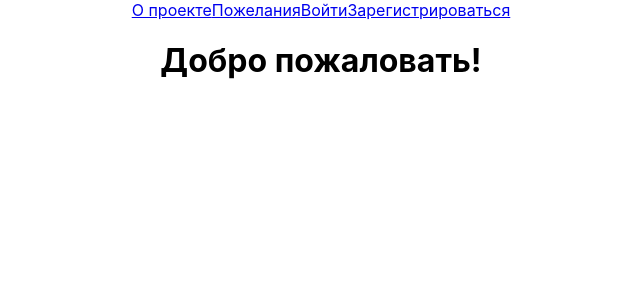
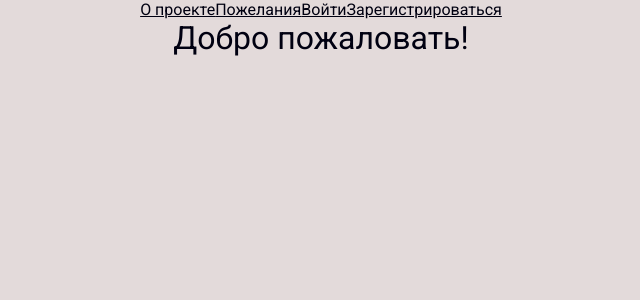
Before and after one commit to Evgenii-Buslaev/wishboard_frontend, a React (Create React App) app: page / in a window 1280 px wide. Shown: the top 300 px of the page, without its empty margins (319-959 px from the left). Built offline with nearby package versions, Linux system fonts and the light colour scheme; no server answers.

Commit message:
added ui styles

```diff
--- a/src/index.js
+++ b/src/index.js
@@ -6,7 +6,8 @@ import { createStore, compose, applyMiddleware } from "redux";
 import rootReducer from "./redux/reducers/rootReducer";
 import { Provider } from "react-redux";
 
-import "./index.css";
+import "./scss/_index.scss";
+
 import App from "./components/App/App";
 
 const store = createStore(
--- /dev/null
+++ b/src/scss/UI/_button.scss
@@ -0,0 +1,15 @@
+@import "../colors";
+@import "../mixins";
+
+button {
+  color: $font-light;
+  background-color: $background-btn-light;
+  transition-property: opacity;
+  transition-duration: 0.5s;
+  cursor: pointer;
+  @include ui-border;
+}
+
+button:hover {
+  opacity: 0.7;
+}
--- /dev/null
+++ b/src/scss/UI/_input.scss
@@ -0,0 +1,14 @@
+@import "../colors";
+@import "../mixins";
+
+input,
+select {
+  font-size: 16px;
+  color: $font-ui-light;
+  background-color: $border-light;
+  @include ui-border;
+}
+
+input::placeholder {
+  color: $placeholder-font-light;
+}
--- /dev/null
+++ b/src/scss/_colors.scss
@@ -0,0 +1,11 @@
+// light theme:
+
+// body
+$background-light: #d8ccccb7;
+$font-light: rgb(22, 21, 21);
+$placeholder-font-light: rgba(43, 40, 40, 0.678);
+
+// btns & inputs:
+$background-btn-light: #4e6ec7b7;
+$border-light: #5c70a749;
+$font-ui-light: rgb(216, 216, 216);
--- /dev/null
+++ b/src/scss/_index.scss
@@ -0,0 +1,14 @@
+@import url("./_reset.scss");
+@import url("https://fonts.googleapis.com/css2?family=Roboto:wght@300;400&display=swap");
+@import "./colors";
+
+@import url("./UI/_input.scss");
+@import url("./UI/_button.scss");
+
+body {
+  margin: 0;
+  font-family: "Roboto", sans-serif;
+  -webkit-font-smoothing: antialiased;
+  -moz-osx-font-smoothing: grayscale;
+  background-color: $background-light;
+}
--- /dev/null
+++ b/src/scss/_mixins.scss
@@ -0,0 +1,10 @@
+@mixin ui-border {
+  border-radius: 1rem;
+  padding: 15px 20px;
+}
+
+@mixin row-position {
+  display: flex;
+  justify-content: space-between;
+  align-items: center;
+}
--- /dev/null
+++ b/src/scss/_reset.scss
@@ -0,0 +1,49 @@
+html {
+  box-sizing: border-box;
+  font-size: 16px;
+}
+
+*,
+*:before,
+*:after {
+  box-sizing: inherit;
+  -ms-text-size-adjust: 100%;
+  -moz-text-size-adjust: 100%;
+  -webkit-text-size-adjust: 100%;
+  color: #001;
+}
+
+input,
+textarea,
+select,
+button {
+  appearance: none;
+  border: none;
+  outline: none;
+  background: none;
+}
+
+body,
+h1,
+h2,
+h3,
+h4,
+h5,
+h6,
+p,
+ol,
+ul {
+  margin: 0;
+  padding: 0;
+  font-weight: normal;
+}
+
+ol,
+ul {
+  list-style: none;
+}
+
+img {
+  max-width: 100%;
+  height: auto;
+}
--- /dev/null
+++ b/src/scss/components/_app.scss
@@ -0,0 +1 @@
+@import "../colors";
```
